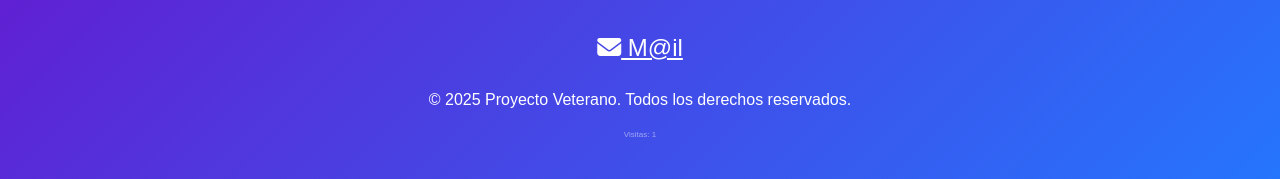
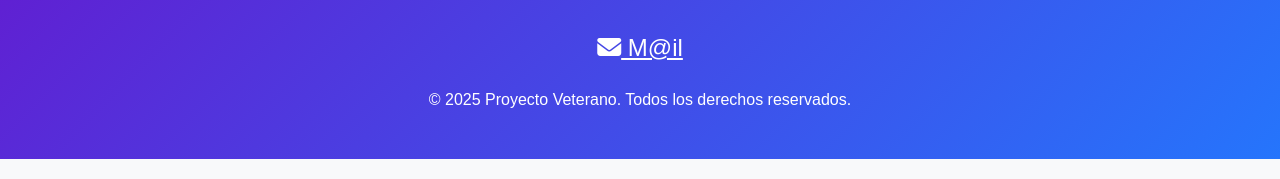
Before and after one commit to xvillaronga/proyectoveterano, a plain HTML site: page index.html in a window 1280 px wide. Shown: the part 2796-2975 px from the top of the page. Drawn offline with Linux system fonts and the light colour scheme.

Commit message:
Update index.html

```diff
--- a/index.html
+++ b/index.html
@@ -1310,7 +1310,7 @@ y cuáles con fecha de caducidad…
       </div>
       <p>&copy; 2025 Proyecto Veterano. Todos los derechos reservados.</p>
 
-	    <p id="contador-visitas" style="font-size: 8px; color: rgba(255,255,255,0.5); text-align: center;">Visitas: <span id="visitas">0</span></p>
+	    <!-- <p id="contador-visitas" style="font-size: 8px; color: rgba(255,255,255,0.5); text-align: center;">Visitas: <span id="visitas">0</span></p>-->
 
     </footer>
   </div> <!-- Cierre de main-content -->
```
